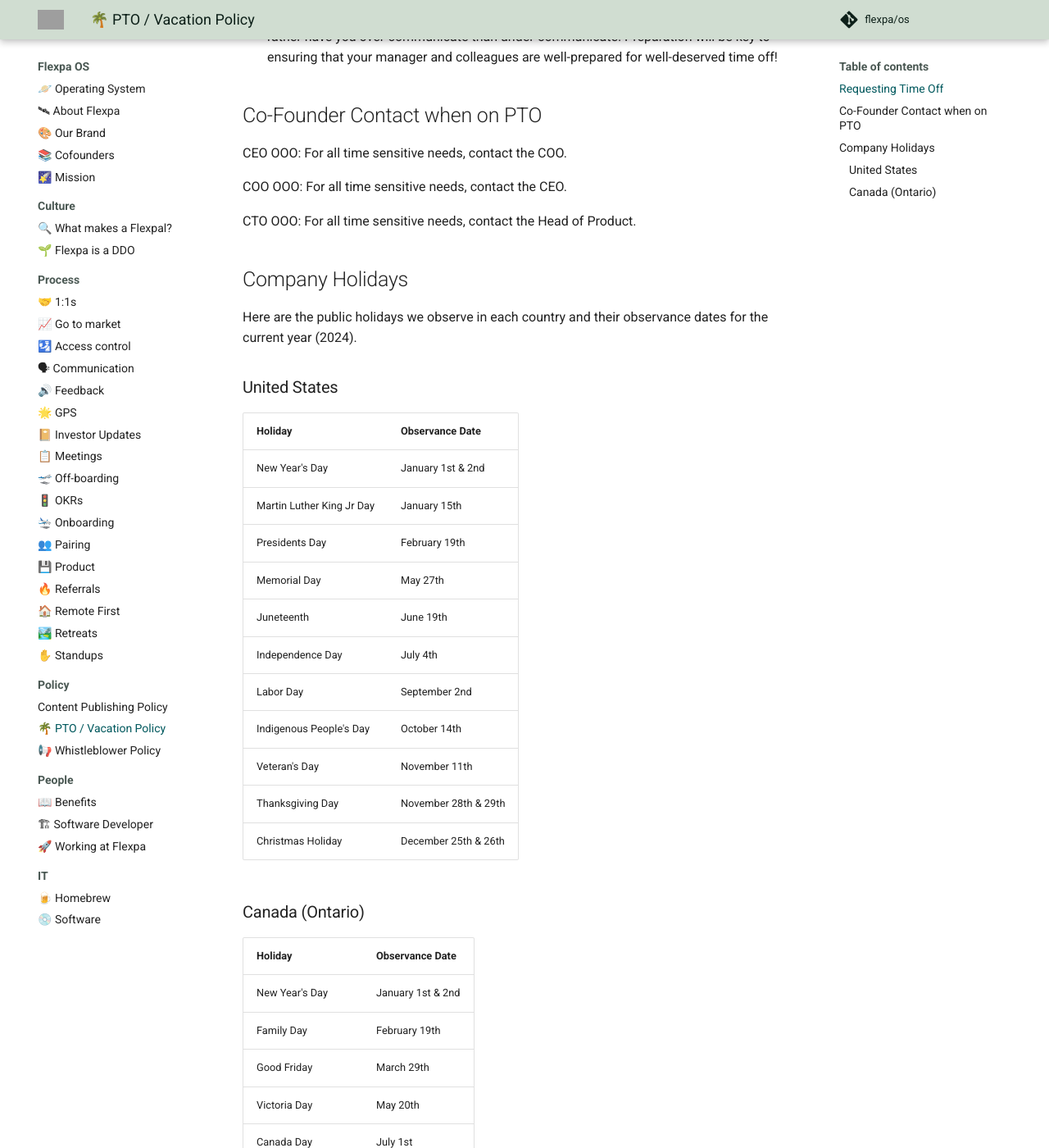
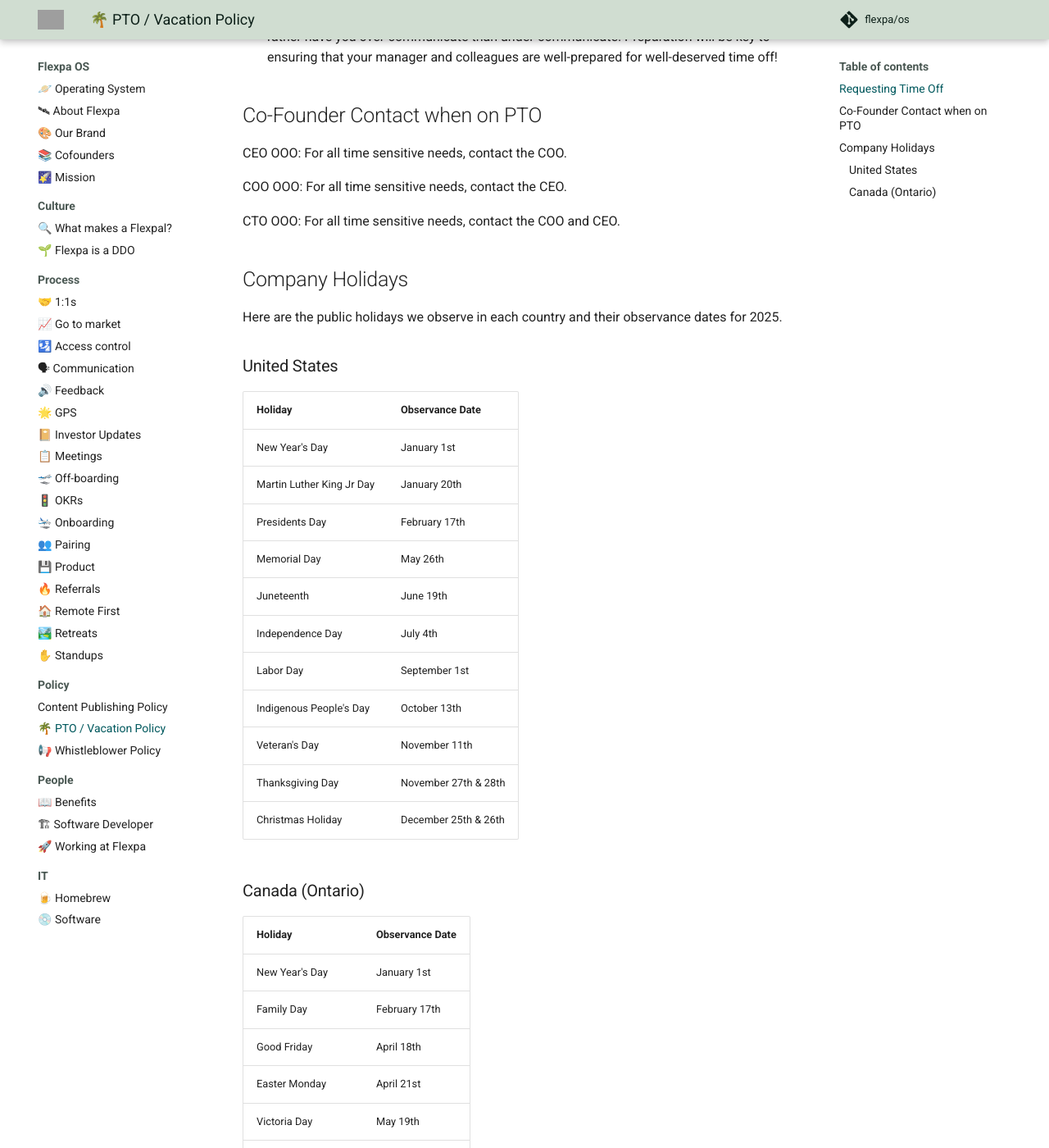
Before and after one commit to flexpa/os, an MkDocs documentation site: the page built from docs/policy/pto-vacation-policy.md, in a window 1280 px wide and 1400 px high, scrolled down 479 px. Shown: the whole window at 82% size. Built offline with MkDocs 1.6.1 and Material for MkDocs 9.7.7, drawn with Linux system fonts in a browser that asks for light colours; comment, search, counter and statistics services are not loaded; some of the changed text lies outside the part shown; grey boxes are pictures that could not be loaded.

Commit message:
Update pto-vacation-policy 2025.md

```diff
--- a/docs/policy/pto-vacation-policy.md
+++ b/docs/policy/pto-vacation-policy.md
@@ -17,40 +17,41 @@
 
 COO OOO: For all time sensitive needs, contact the CEO.
 
-CTO OOO: For all time sensitive needs, contact the Head of Product.
+CTO OOO: For all time sensitive needs, contact the COO and CEO.
 
 
 ## Company Holidays
 
-Here are the public holidays we observe in each country and their observance dates for the current year (2024).
+Here are the public holidays we observe in each country and their observance dates for 2025.
 
 ### United States
 
 | Holiday                   | Observance Date  |
 | ------------------------- | ---------------- |
-| New Year's Day            | January 1st & 2nd      |
-| Martin Luther King Jr Day | January 15th     |
-| Presidents Day            | February 19th    |
-| Memorial Day              | May 27th         |
+| New Year's Day            | January 1st      |
+| Martin Luther King Jr Day | January 20th     |
+| Presidents Day            | February 17th    |
+| Memorial Day              | May 26th         |
 | Juneteenth                | June 19th        |
 | Independence Day          | July 4th         |
-| Labor Day                 | September 2nd    |
-| Indigenous People's Day   | October 14th      |
+| Labor Day                 | September 1st    |
+| Indigenous People's Day   | October 13th      |
 | Veteran's Day             | November 11th    |
-| Thanksgiving Day          | November 28th & 29th    |
+| Thanksgiving Day          | November 27th & 28th    |
 | Christmas Holiday             | December 25th & 26th    |
 
 ### Canada (Ontario)
 
 | Holiday          | Observance Date  |
 | ---------------- | ---------------- |
-| New Year's Day   | January 1st & 2nd      |
-| Family Day       | February 19th    |
-| Good Friday      | March 29th        |
-| Victoria Day     | May 20th         |
+| New Year's Day   | January 1st      |
+| Family Day       | February 17th    |
+| Good Friday      | April 18th        |
+| Easter Monday    | April 21st        |
+| Victoria Day     | May 19th         |
 | Canada Day       | July 1st         |
-| Civic Holiday    | August 5th       |
-| Labour Day       | September 2nd    |
+| Civic Holiday    | August 4th       |
+| Labour Day       | September 1st    |
 | Thanksgiving Day | October 14th      |
 | Rememberance Day | November 11th      |
 | Christmas Day    | December 25th    |
```
